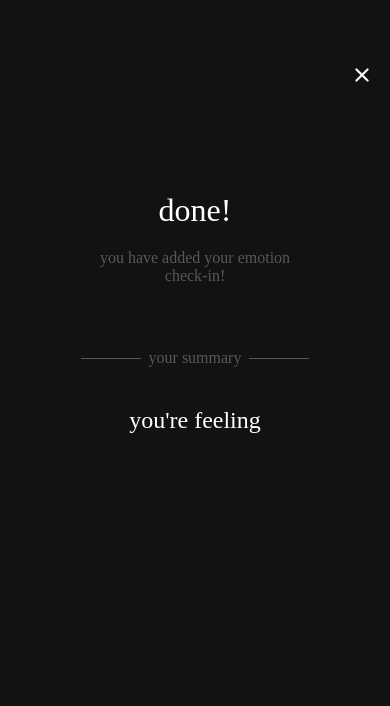
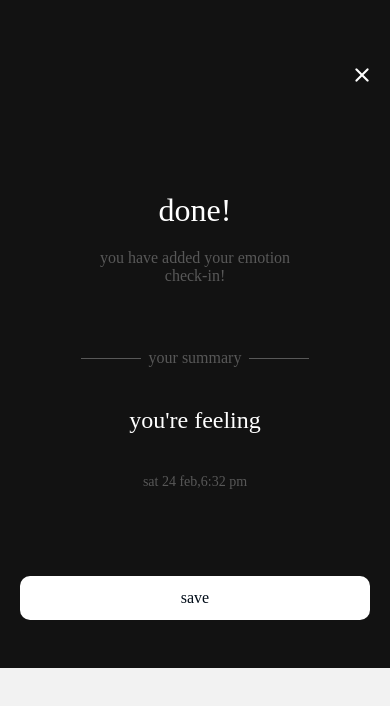
Before and after one commit to shaik-aaron/emotion, a React Native app: screen /Final in a window 390 px wide. Shown: the top 706 px of the page. Built offline with nearby package versions, Linux system fonts and the light colour scheme.

Commit message:
update: completed form flow

```diff
--- /dev/null
+++ b/components/Emotion.tsx
@@ -0,0 +1,110 @@
+import dayjs from 'dayjs';
+import {FC} from 'react';
+import {StyleSheet, Text, View} from 'react-native';
+
+const Emotion: FC<any> = ({emotion}) => {
+  return (
+    <View style={styles.emotionsContainer}>
+      <View style={styles.emotionContainer}>
+        <View style={styles.inlineEmotion}>
+          <Text style={styles.emotion}>I'm feeling</Text>
+          <Text style={styles.emotionItalic}>
+            {emotion.describing.map((item: string, index: number) => {
+              if (emotion.describing.length === 1) {
+                return item;
+              } else if (emotion.describing.length === 2) {
+                if (index === 0) {
+                  return item + ' and ';
+                } else {
+                  return item;
+                }
+              } else if (emotion.describing.length > 2) {
+                if (index === emotion.describing.length - 2) {
+                  return item + ' and ';
+                } else if (index === emotion.describing.length - 1) {
+                  return item;
+                } else {
+                  return item + ', ';
+                }
+              }
+            })}
+          </Text>
+        </View>
+        <View style={styles.tagsContainer}>
+          {emotion.activities.map((activity: string, index: number) => {
+            return (
+              <View key={index} style={styles.tag}>
+                <Text style={styles.tagEmotion}>{activity}</Text>
+              </View>
+            );
+          })}
+        </View>
+        <Text style={styles.dateStamp}>
+          {dayjs(emotion.date).format('ddd DD MMM, h:mm A').toLowerCase()}
+        </Text>
+        <View style={styles.borderBottom} />
+      </View>
+    </View>
+  );
+};
+
+export default Emotion;
+
+const styles = StyleSheet.create({
+  emotionsContainer: {
+    width: '100%',
+    paddingHorizontal: 20,
+  },
+  emotionContainer: {
+    paddingTop: 24,
+  },
+  inlineEmotion: {
+    display: 'flex',
+    flexDirection: 'row',
+    gap: 6,
+    marginBottom: 12,
+  },
+  emotion: {
+    fontFamily: 'Mulish-Bold',
+    fontSize: 18,
+    color: 'white',
+  },
+  emotionItalic: {
+    fontFamily: 'Mulish-BoldItalic',
+    fontSize: 18,
+    color: 'white',
+  },
+  tagsContainer: {
+    display: 'flex',
+    flexDirection: 'row',
+    gap: 12,
+    marginBottom: 20,
+  },
+  tag: {
+    display: 'flex',
+    justifyContent: 'center',
+    alignItems: 'center',
+    paddingVertical: 6,
+    paddingHorizontal: 12,
+    borderRadius: 68,
+    borderColor: 'white',
+    borderWidth: 1,
+  },
+  tagEmotion: {
+    fontFamily: 'Mulish-Regular',
+    fontSize: 14,
+    color: 'white',
+  },
+  dateStamp: {
+    fontFamily: 'Mulish-Regular',
+    fontSize: 14,
+    color: 'white',
+    lineHeight: 21,
+    marginBottom: 20,
+  },
+  borderBottom: {
+    width: '100%',
+    height: 1,
+    backgroundColor: '#393939',
+  },
+});
--- a/constants/feelingEmotions.ts
+++ b/constants/feelingEmotions.ts
@@ -23,7 +23,7 @@ export const feelingEmotions: any = {
     'withdrawn',
     'tense',
     'anxious',
-    'isloated',
+    'isolated',
   ],
   neutral: [
     'bored',
--- a/package.json
+++ b/package.json
@@ -15,6 +15,7 @@
     "@react-navigation/native": "^6.1.10",
     "@react-navigation/native-stack": "^6.9.18",
     "@reduxjs/toolkit": "^2.2.1",
+    "dayjs": "^1.11.10",
     "lottie-react-native": "^6.6.0",
     "react": "18.2.0",
     "react-native": "0.73.4",
--- a/screens/Home.tsx
+++ b/screens/Home.tsx
@@ -1,17 +1,31 @@
-import {FC, useEffect, useState} from 'react';
+import React, {FC, useEffect, useState} from 'react';
 import {Pressable, ScrollView, StyleSheet, Text, View} from 'react-native';
+import Emotion from '../components/Emotion';
+import AsyncStorage from '@react-native-async-storage/async-storage';
+import {useFocusEffect} from '@react-navigation/native';
 
 const Home: FC = ({navigation}: any) => {
   const [time, setTime] = useState<Date>(new Date());
+  const [emotions, setEmotions] = useState([]);
 
-  useEffect(() => {
+  async function fetchEmotions() {
+    let emotions: any = await AsyncStorage.getItem('user_emotion_summaries');
+    setEmotions(JSON.parse(emotions));
+  }
+
+  useFocusEffect(
+    React.useCallback(() => {
       const timer: NodeJS.Timeout = setInterval(() => {
         setTime(new Date());
       }, 1000 * 60 * 60);
+
+      fetchEmotions();
+
       return () => {
         clearInterval(timer);
       };
-  }, []);
+    }, []),
+  );
 
   return (
     <View style={styles.container}>
@@ -42,24 +56,13 @@ const Home: FC = ({navigation}: any) => {
           <Text style={styles.yourEmotions}>your emotions</Text>
           <View style={styles.divider} />
         </View>
-        <View style={styles.emotionsContainer}>
-          <View style={styles.emotionContainer}>
-            <View style={styles.inlineEmotion}>
-              <Text style={styles.emotion}>I'm feeling</Text>
-              <Text style={styles.emotionItalic}>happy and curious</Text>
-            </View>
-            <View style={styles.tagsContainer}>
-              <View style={styles.tag}>
-                <Text style={styles.tagEmotion}>work</Text>
-              </View>
-              <View style={styles.tag}>
-                <Text style={styles.tagEmotion}>travel</Text>
-              </View>
-            </View>
-            <Text style={styles.dateStamp}>wed 23 aug, 11:18 pm</Text>
-            <View style={styles.borderBottom} />
-          </View>
-        </View>
+        {emotions ? (
+          emotions.map((emotion: any, index: number) => {
+            return <Emotion emotion={emotion} key={index} />;
+          })
+        ) : (
+          <Text style={styles.emotion}>add an emotion to see it here!</Text>
+        )}
       </ScrollView>
     </View>
   );
@@ -145,61 +148,12 @@ const styles = StyleSheet.create({
     color: '#585858',
     fontSize: 16,
   },
-  emotionsContainer: {
-    width: '100%',
-    paddingHorizontal: 20,
-  },
-  emotionContainer: {
-    paddingTop: 24,
-  },
-  inlineEmotion: {
-    display: 'flex',
-    flexDirection: 'row',
-    gap: 6,
-    marginBottom: 12,
-  },
   emotion: {
     fontFamily: 'Mulish-Bold',
     fontSize: 18,
     color: 'white',
-  },
-  emotionItalic: {
-    fontFamily: 'Mulish-BoldItalic',
-    fontSize: 18,
-    color: 'white',
-  },
-  tagsContainer: {
-    display: 'flex',
-    flexDirection: 'row',
-    gap: 12,
-    marginBottom: 20,
-  },
-  tag: {
-    display: 'flex',
-    justifyContent: 'center',
-    alignItems: 'center',
-    paddingVertical: 6,
-    paddingHorizontal: 12,
-    borderRadius: 68,
-    borderColor: 'white',
-    borderWidth: 1,
-  },
-  tagEmotion: {
-    fontFamily: 'Mulish-Regular',
-    fontSize: 14,
-    color: 'white',
-  },
-  dateStamp: {
-    fontFamily: 'Mulish-Regular',
-    fontSize: 14,
-    color: 'white',
-    lineHeight: 21,
-    marginBottom: 20,
-  },
-  borderBottom: {
-    width: '100%',
-    height: 1,
-    backgroundColor: '#393939',
+    textAlign: 'center',
+    marginBottom: 24,
   },
 });
 
--- a/screens/form/Final.tsx
+++ b/screens/form/Final.tsx
@@ -1,12 +1,62 @@
-import {FC} from 'react';
-import {Image, Pressable, StyleSheet, Text, View} from 'react-native';
-import {useSelector} from 'react-redux';
+import AsyncStorage from '@react-native-async-storage/async-storage';
+import dayjs from 'dayjs';
+import {FC, useState} from 'react';
+import {
+  ActivityIndicator,
+  Image,
+  Pressable,
+  ScrollView,
+  StyleSheet,
+  Text,
+  View,
+} from 'react-native';
+import {useDispatch, useSelector} from 'react-redux';
+import {
+  descriptors,
+  feelingType,
+  reason,
+  saveActivities,
+} from '../../store/emotionSlice';
 
 const Final: FC = ({navigation}: any) => {
   const emotion = useSelector((state: any) => state.emotion.emotion);
+  const presentDateAndTime = dayjs().format('ddd DD MMM,h:mm A').toLowerCase();
+  const dispatch = useDispatch();
   console.log(emotion);
+  const [saving, setSaving] = useState<boolean>(false);
+
+  async function saveSummary() {
+    const user_emotion_summaries = await AsyncStorage.getItem(
+      'user_emotion_summaries',
+    );
+    if (user_emotion_summaries === null) {
+      setSaving(true);
+      let temp = [
+        {
+          ...emotion,
+          date: dayjs(),
+        },
+      ];
+      let emotionSummary = JSON.stringify(temp);
+      await AsyncStorage.setItem('user_emotion_summaries', emotionSummary);
+      setSaving(false);
+      navigation.navigate('Home');
+    } else {
+      setSaving(true);
+      let temp = JSON.parse(user_emotion_summaries);
+      temp.push({
+        ...emotion,
+        date: dayjs(),
+      });
+      let emotionSummary = JSON.stringify(temp);
+      await AsyncStorage.setItem('user_emotion_summaries', emotionSummary);
+      setSaving(false);
+      navigation.navigate('Home');
+    }
+  }
 
   return (
+    <ScrollView>
       <View style={styles.container}>
         <View style={styles.backButtonsContainer}>
           <Pressable>
@@ -47,8 +97,26 @@ const Final: FC = ({navigation}: any) => {
             })}
           </Text>
           <Text style={styles.reasonText}>{emotion.reason}</Text>
+          <View style={styles.tagsContainer}>
+            {emotion.activities.map((item: string, index: number) => {
+              return (
+                <View key={index} style={styles.tag}>
+                  <Text style={styles.tagText}>{item}</Text>
+                </View>
+              );
+            })}
           </View>
         </View>
+        <Text style={styles.time}>{presentDateAndTime}</Text>
+        <Pressable onPress={() => saveSummary()} style={styles.next}>
+          {saving ? (
+            <ActivityIndicator color={'black'} />
+          ) : (
+            <Text style={styles.nextText}>save</Text>
+          )}
+        </Pressable>
+      </View>
+    </ScrollView>
   );
 };
 
@@ -101,7 +169,7 @@ const styles = StyleSheet.create({
     fontSize: 16,
   },
   mainEmotionContainer: {
-    paddingHorizontal: 70,
+    paddingHorizontal: 50,
   },
   yourefeeling: {
     fontFamily: 'Mulish-ExtraBold',
@@ -156,4 +224,52 @@ const styles = StyleSheet.create({
     color: '#FFFFFF',
     marginBottom: 16,
   },
+  tagsContainer: {
+    display: 'flex',
+    flexDirection: 'row',
+    gap: 12,
+    flexWrap: 'wrap',
+    justifyContent: 'center',
+    marginBottom: 24,
+  },
+  tag: {
+    borderWidth: 1,
+    borderStyle: 'solid',
+    borderColor: 'white',
+    borderRadius: 68,
+    display: 'flex',
+    flexDirection: 'row',
+    justifyContent: 'center',
+    alignItems: 'center',
+    minWidth: 56,
+    paddingVertical: 6,
+    paddingHorizontal: 12,
+  },
+  tagText: {
+    fontFamily: 'Mulish-Regular',
+    fontSize: 14,
+    color: 'white',
+  },
+  time: {
+    color: '#585858',
+    fontFamily: 'Mulish-SemiBold',
+    fontSize: 14,
+    textAlign: 'center',
+    marginBottom: 86,
+  },
+  next: {
+    width: '100%',
+    backgroundColor: 'white',
+    display: 'flex',
+    alignItems: 'center',
+    justifyContent: 'center',
+    height: 44,
+    borderRadius: 10,
+    marginBottom: 48,
+  },
+  nextText: {
+    fontFamily: 'Mulish-Bold',
+    color: '#000C18',
+    fontSize: 16,
+  },
 });
```
Also changed, not shown: 2 other files (tests, documents, lock files or other folders). Lines whose indentation alone changed are shown as unchanged.
